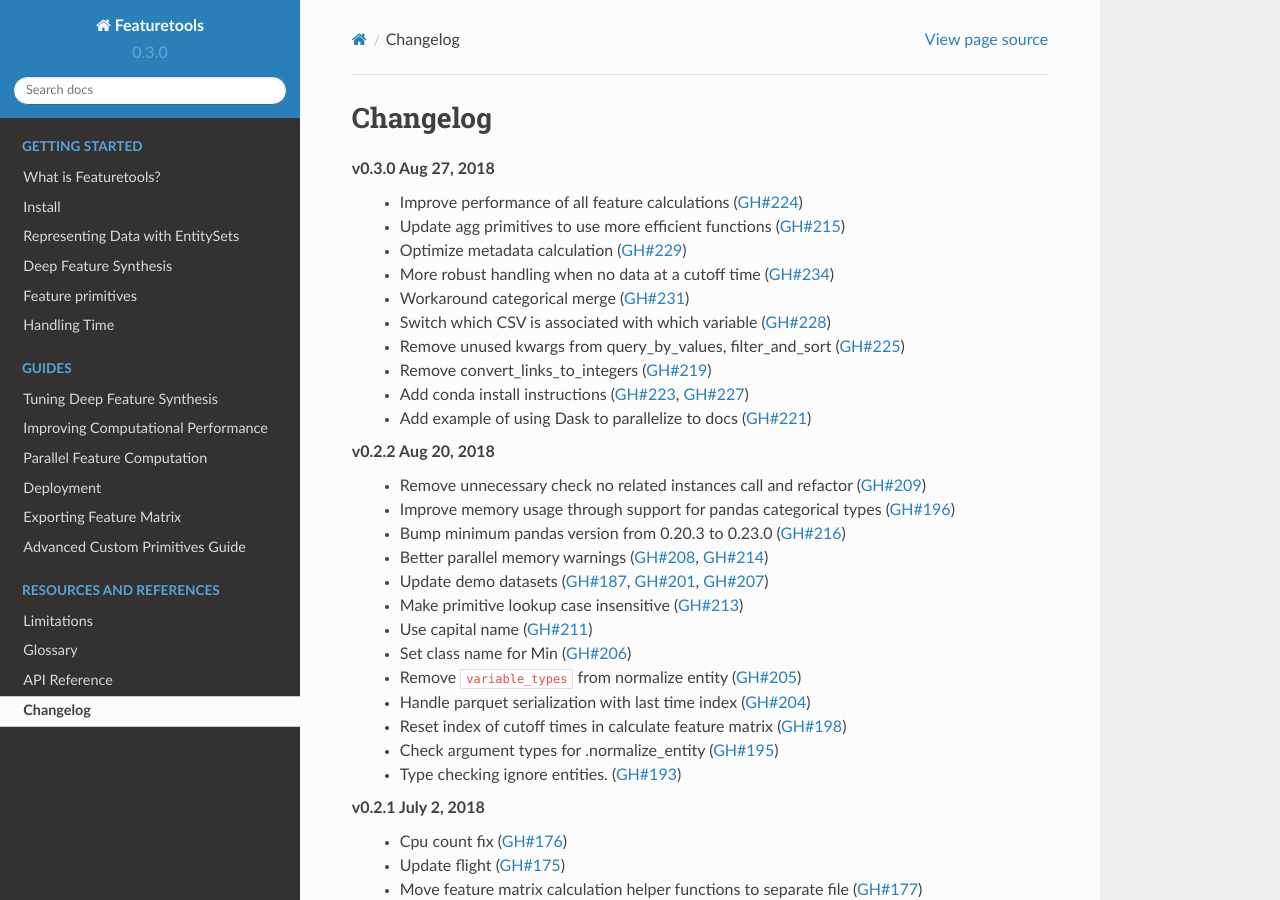
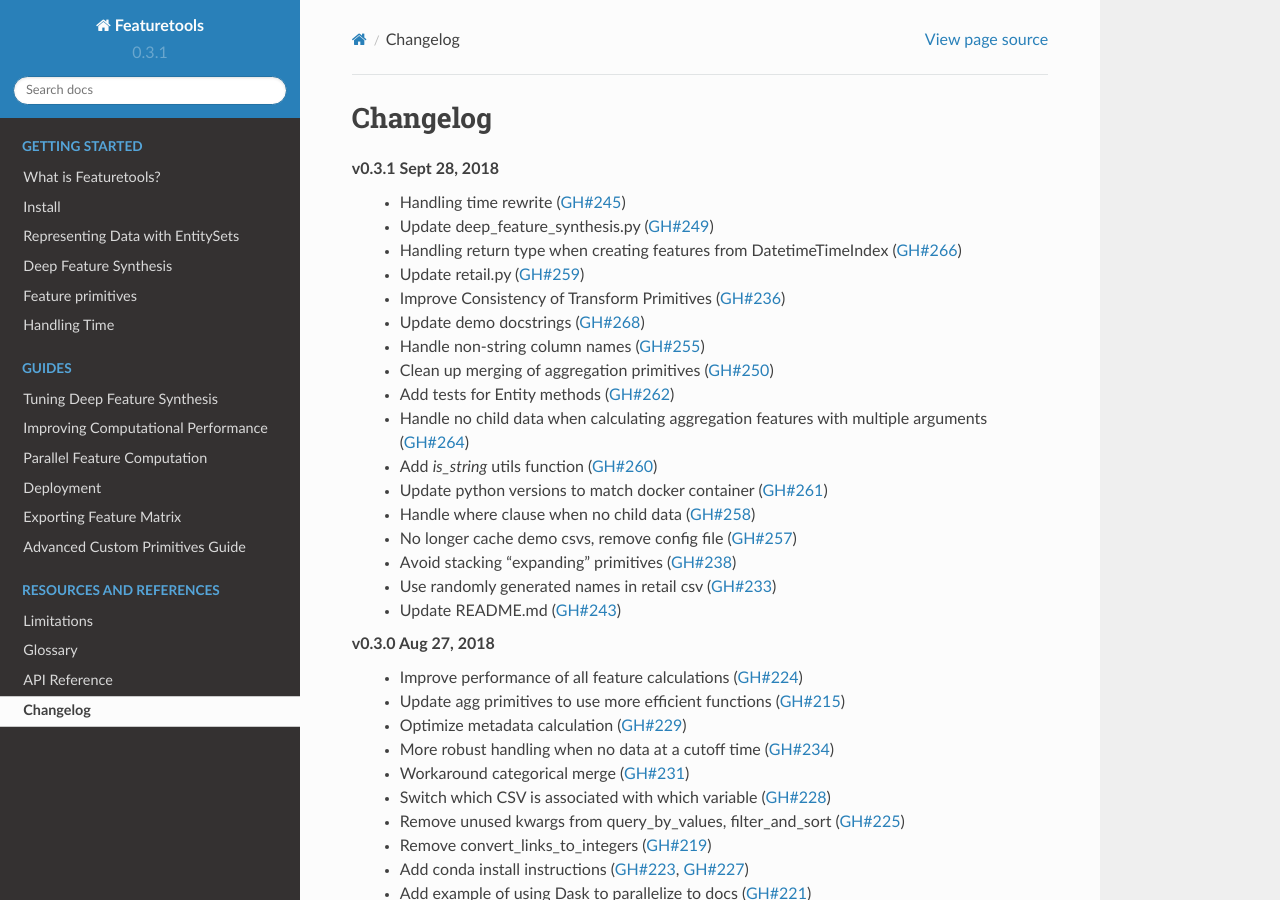
Before and after one commit to alteryx/featuretools, a Sphinx documentation site: the page built from docs/source/changelog.rst, in a window 1280 px wide and 900 px high. Built offline with Sphinx 7.4.7 and the Read the Docs theme 2.0.0, drawn with Linux system fonts in a browser that asks for light colours; comment, search, counter and statistics services are not loaded.

Commit message:
bump v0.3.1

```diff
--- a/docs/source/changelog.rst
+++ b/docs/source/changelog.rst
@@ -2,6 +2,25 @@
 
 Changelog
 ---------
+**v0.3.1** Sept 28, 2018
+    * Handling time rewrite (:pr:`245`)
+    * Update deep_feature_synthesis.py (:pr:`249`)
+    * Handling return type when creating features from DatetimeTimeIndex (:pr:`266`)
+    * Update retail.py (:pr:`259`)
+    * Improve Consistency of Transform Primitives (:pr:`236`)
+    * Update demo docstrings (:pr:`268`)
+    * Handle non-string column names (:pr:`255`)
+    * Clean up merging of aggregation primitives (:pr:`250`)
+    * Add tests for Entity methods (:pr:`262`)
+    * Handle no child data when calculating aggregation features with multiple arguments (:pr:`264`)
+    * Add `is_string` utils function (:pr:`260`)
+    * Update python versions to match docker container (:pr:`261`)
+    * Handle where clause when no child data (:pr:`258`)
+    * No longer cache demo csvs, remove config file (:pr:`257`)
+    * Avoid stacking "expanding" primitives (:pr:`238`)
+    * Use randomly generated names in retail csv (:pr:`233`)
+    * Update README.md (:pr:`243`)
+
 **v0.3.0** Aug 27, 2018
     * Improve performance of all feature calculations (:pr:`224`)
     * Update agg primitives to use more efficient functions (:pr:`215`)
--- a/featuretools/__init__.py
+++ b/featuretools/__init__.py
@@ -12,4 +12,4 @@
 from .utils.time_utils import *
 import featuretools.demo
 
-__version__ = '0.3.0'
+__version__ = '0.3.1'
--- a/setup.py
+++ b/setup.py
@@ -15,7 +15,7 @@
 
 setup(
     name='featuretools',
-    version='0.3.0',
+    version='0.3.1',
     packages=find_packages(),
     description='a framework for automated feature engineering',
     url='http://featuretools.com',
```
